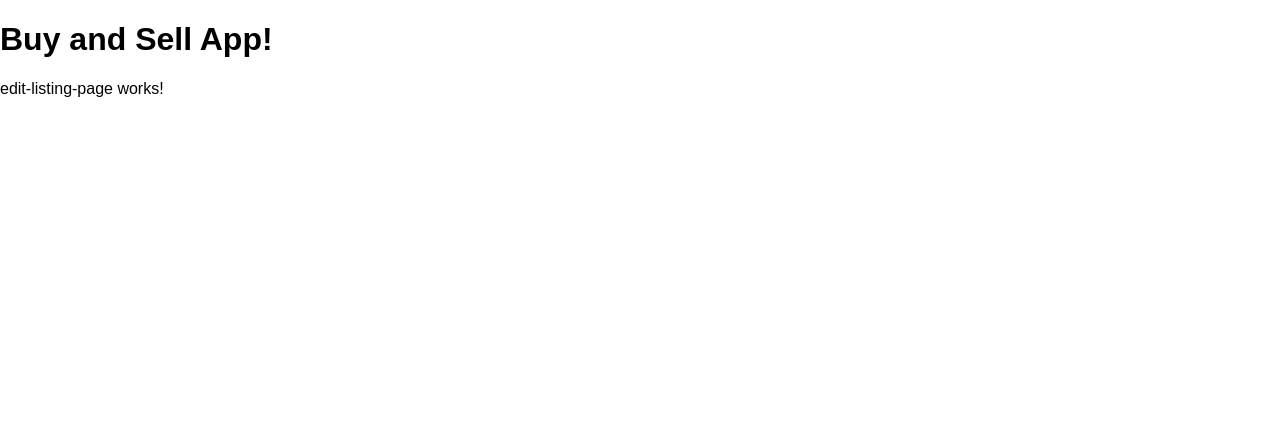
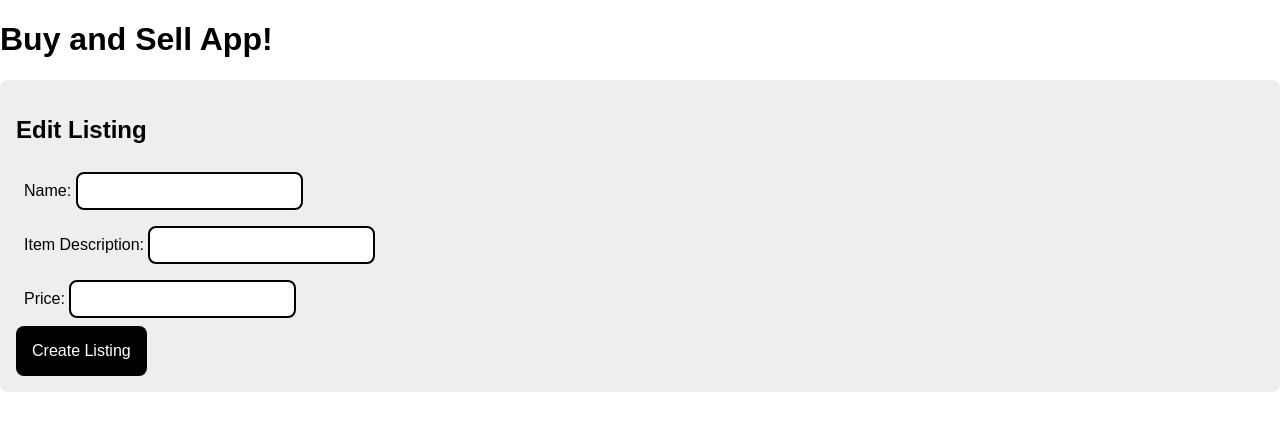
Before and after one commit to deyvidsalvatore/Buy-And-Sell-Angular, an Angular app: page /edit-listing/1 in a window 1280 px wide. Shown: the top 430 px of the page. Built offline with nearby package versions, Linux system fonts and the light colour scheme.

Commit message:
Creating a Listing data form

```diff
--- a/src/app/app.module.ts
+++ b/src/app/app.module.ts
@@ -10,6 +10,7 @@
 import { NewListingPageComponent } from './new-listing-page/new-listing-page.component';
 import { EditListingPageComponent } from './edit-listing-page/edit-listing-page.component';
 import { FormsModule } from '@angular/forms';
+import { ListingDataFormComponent } from './listing-data-form/listing-data-form.component';
 
 @NgModule({
   declarations: [
@@ -19,7 +20,8 @@
     ContactPageComponent,
     MyListingsPageComponent,
     NewListingPageComponent,
-    EditListingPageComponent
+    EditListingPageComponent,
+    ListingDataFormComponent
   ],
   imports: [
     BrowserModule,
--- a/src/app/edit-listing-page/edit-listing-page.component.html
+++ b/src/app/edit-listing-page/edit-listing-page.component.html
@@ -1 +1,4 @@
-<p>edit-listing-page works!</p>
+<div class="content-box">
+    <h2>Edit Listing</h2>
+    <app-listing-data-form></app-listing-data-form>
+</div>
--- /dev/null
+++ b/src/app/listing-data-form/listing-data-form.component.html
@@ -0,0 +1,21 @@
+<form (ngSubmit)="onSubmit()">
+    <div>
+        <label for="name">
+            Name:
+        </label>
+        <input id="name" name="name" type="text" [(ngModel)]="name" />
+    </div>
+    <div>
+        <label for="description">
+            Item Description:
+        </label>
+        <input id="description" name="description" type="text" [(ngModel)]="description" />
+    </div>
+    <div>
+        <label for="price">
+            Price:
+        </label>
+        <input id="price" name="price" type="text" [(ngModel)]="price" />
+    </div>
+    <button type="submit">Create Listing</button>
+</form>
--- /dev/null
+++ b/src/app/listing-data-form/listing-data-form.component.ts
@@ -0,0 +1,22 @@
+import { Component, OnInit } from "@angular/core";
+import { Router } from "@angular/router";
+
+@Component({
+  selector: "app-listing-data-form",
+  templateUrl: "./listing-data-form.component.html",
+  styleUrls: ["./listing-data-form.component.css"],
+})
+export class ListingDataFormComponent implements OnInit {
+  name: string = "";
+  description: string = "";
+  price: string = "";
+
+  constructor(private router: Router) {}
+
+  ngOnInit(): void {}
+
+  onSubmit(): void {
+    alert("Creating a new listing...");
+    this.router.navigateByUrl("/my-listings");
+  }
+}
```
Also changed, not shown: src/app/listing-data-form/listing-data-form.component.css (added).
